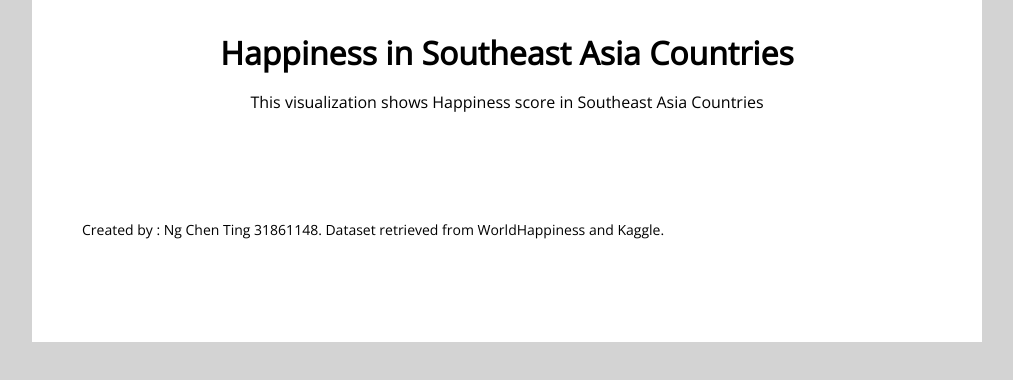
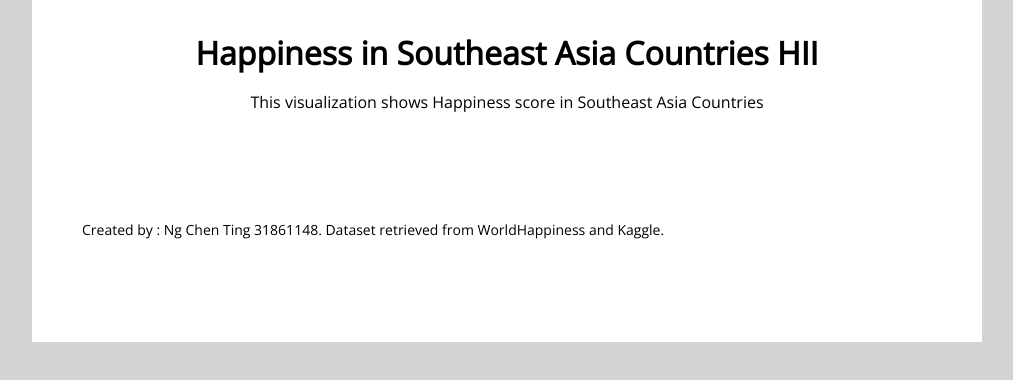
Before and after one commit to cnggUni/3179, a plain HTML site: page index.html in a window 1280 px wide. Shown: the whole page, without its empty margins (133-1146 px from the left). Drawn offline with nearby package versions, Linux system fonts and the light colour scheme; files that its build step writes are made by us from their sources; a script that the page names is missing.

Commit message:
Update index.html

```diff
--- a/index.html
+++ b/index.html
@@ -30,7 +30,7 @@
     <!-- pure grid group -->
     <div class="pure-g">
       <div class="pure-u-1-1 center-text">
-        <h1>Happiness in Southeast Asia Countries</h1>
+        <h1>Happiness in Southeast Asia Countries HII</h1>
         <p>This visualization shows Happiness score in Southeast Asia Countries</p>
       </div>
     </div>
```
